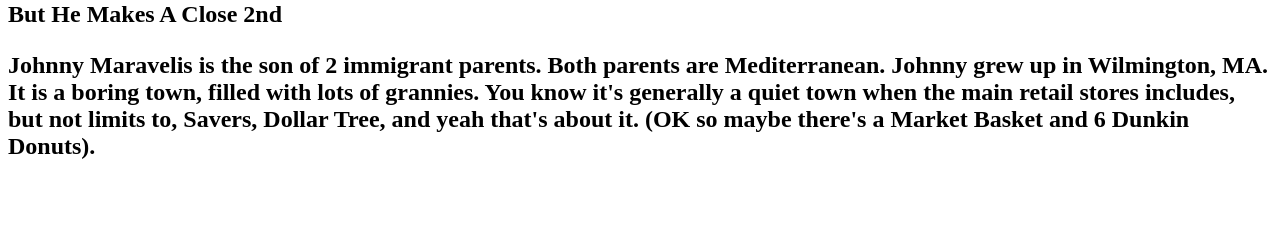
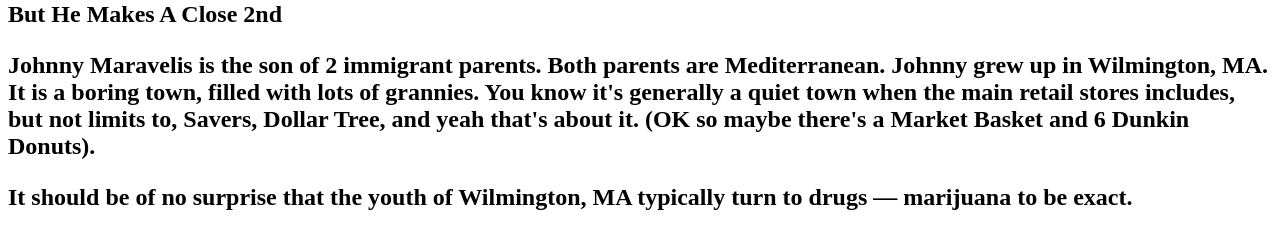
Before and after one commit to PhoenixAfterglow/class-activity-061919, a plain HTML site: page index.html in a window 1280 px wide. Shown: the part 79-328 px from the top of the page. Drawn offline with Linux system fonts and the light colour scheme.

Commit message:
2nd paragraph

```diff
--- a/index.html
+++ b/index.html
@@ -12,7 +12,8 @@
                     generally a quiet town when the main retail stores includes, but not limits to, Savers, Dollar Tree,
                     and yeah that's about it.  (OK so maybe there's a Market Basket and 6 Dunkin Donuts).
                 </p>
-                <p>
+                <p>It should be of no surprise that the youth of Wilmington, MA typically turn to drugs &mdash; marijuana to
+                    be exact.
                 </p>
         </body>
 </html>
```
